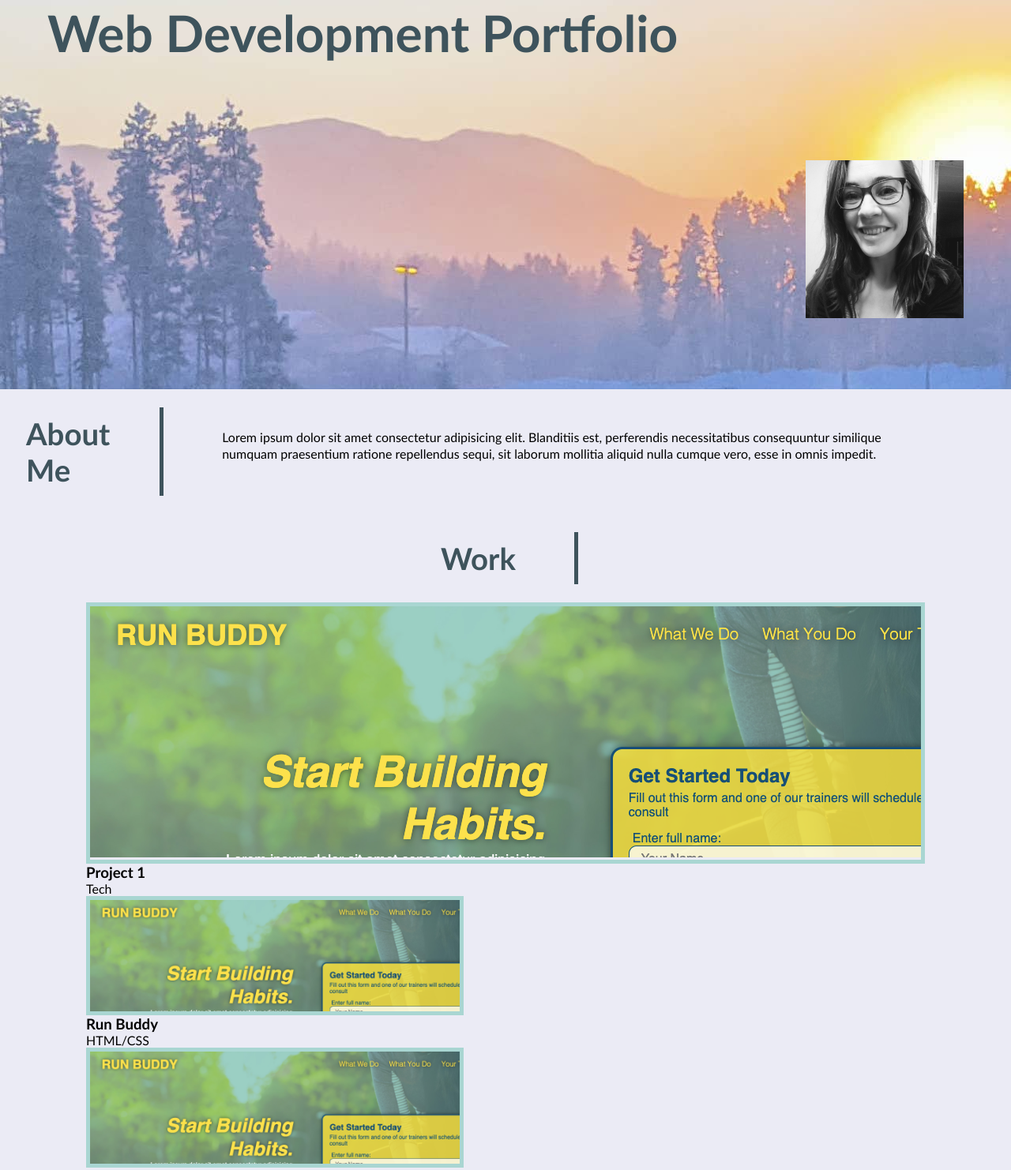
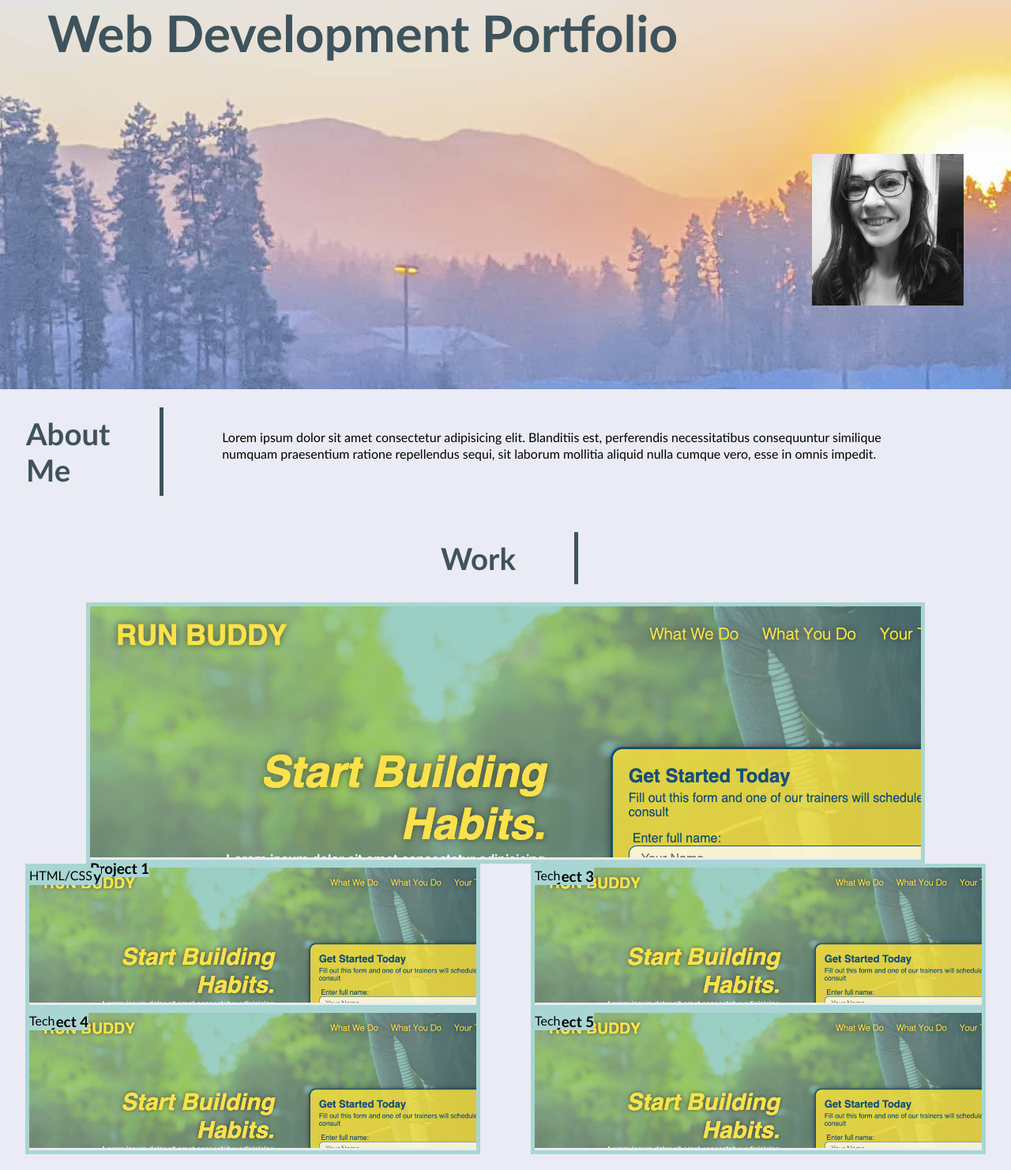
Before and after one commit to felicitybrammer/professional-portfolio, a plain HTML site: page index.html in a window 1280 px wide. Shown: the part 167-1649 px from the top of the page at 79% size. Drawn offline with Linux system fonts and the light colour scheme.

Commit message:
update work project containers

```diff
--- a/assets/css/style.css
+++ b/assets/css/style.css
@@ -73,25 +73,25 @@ header nav ul li a {
     /* background-color: #a9d6d2; */
     /* width: 80%; */
     color: #3e535c;
-    display: flex;
+    /* display: flex;
     align-items: flex-start;
-    flex-wrap: wrap;
+    flex-wrap: wrap; */
 }
 
 .hero img {
-    height: 200px;
-    width: 200px;
-    margin: 200px 0;
+    height: 12em;
+    width: 12em;
+    margin: 12em 0;
     /* border: 5px solid #a9d6d2; */
     z-index: 999;
 }
 /* Hero Style End */
 
 
-/* main {
+main {
     display: flex;
     flex-wrap: wrap;
-} */
+}
 
 /* About Me Style Start */
 
@@ -114,9 +114,14 @@ header nav ul li a {
      justify-content: space-around;
  }
 
+.large-proj-img {
+    border: 5px solid #a9d6d2;
+    position: relative;
+    text-align: center;
+    text-decoration: none;
+}
+
 .proj {
-    /* width: 610px;
-    height: 300px; */
     display: flex;
     margin: 0 auto;
     flex-flow: row wrap;
@@ -124,8 +129,6 @@ header nav ul li a {
 }
 
 .proj-link {
-    width: auto;
-    /* border: 5px solid #a9d6d2; */
     width: 45%;
 }
 
@@ -140,26 +143,26 @@ header nav ul li a {
     width: 100%;
 }
 
-.large-proj {}
-.large-proj-link {}
-.large-proj-img {
-    border: 5px solid #a9d6d2;
-}
-.large-proj-img img {}
 
 .label {
-    /* background-color: #a9d6d2; */
+    background-color: #a9d6d2;
     z-index: 999;
+    position: absolute;
 
+    text-decoration: none;
 }
 
 .label h3 {
     font-size: 26px;
+    bottom: 2.5em;
+    left: 1em;
 }
 
     .label p {
         font-size: 20px;
         font-style: lighter;
+        bottom: 0.5em;
+        left: 1em;
     }
 
 /* Work Style End */
@@ -174,58 +177,26 @@ header nav ul li a {
     justify-content: space-around;
     border-bottom: 5px solid;
     border-color: #3e535c;
-
 }
 
 /* Contact Me Style End */
 
-
-
 .flex-row {
     display: inline-flex;
 }
-
 
 .section-title {
     font-size: 3vw;
     color: #3e535c;
     border-right: 5px solid;
     border-color: #3e535c;
-    /* display: flex; */
-    /* flex-wrap: wrap; */
     padding: 10px;
-    /* height: 100%; */
-    /* width: 30%; */
     margin: 10%;
     width: 230px;
 }
 
+/* MEDIA QUERY FOR TABLETS AND SMALLER */
 
-
-/* MEDIA QUERY FOR SMALLER DESKTOP SCREENS AND SMALLER */
-/* @media screen and (max-width: 980px) {
-    header {
-        padding-bottom: 0;
-        justify-content: center;
-      }
-
-      header h1 {
-        width: 100%;
-        text-align: center;
-      }
-
-      header nav ul {
-        margin-top: 20px;
-        width: 100%;
-        justify-content: center;
-      }
-
-      header nav ul li a {
-        font-size: 20px;
-      }
-  }
-
-  /* MEDIA QUERY FOR TABLETS AND SMALLER */
 @media screen and (max-width: 768px) {
 .section-title {
     /* width: 95%; */
@@ -233,29 +204,15 @@ header nav ul li a {
     border-bottom: 5px solid ;
     border-color: #3e535c;
     }
-
-
 }
 
 /* MEDIA QUERY FOR MOBILE PHONES AND SMALLER */
+
 @media screen and (max-width: 575px) {
-    /* .hero {
-        width: 100%;
-    } */
-
     .section-title {
     /* width: 95%; */
     border-right: 0px;
     border-bottom: 5px solid ;
     border-color: #3e535c;
     }
-
-      /* #about-me p {
-        width: 100%;
 }
-
-      #work {
-        flex: 0 100%;
-      } */
-
-  }
--- a/index.html
+++ b/index.html
@@ -55,65 +55,59 @@
                 <div class="flex-row">
                     <h2 class="section-title">Work</h2>
                 </div>
-                <div class=large-proj>
-                    <div class="large-proj-link">
+
+                <!-- First Project image is larger -->
+                <div class="large-proj-img">
                     <a href="https://felicitybrammer.github.io/run-buddy/">
-                            <div class="large-proj-img">
                         <img src="assets/images/run-buddy.png" alt="" />
-                            </div>
                     </a>
-                    </div>
-                    <p>
                     <h3 class="label">Project 1</h3>
-                        <p class="label">Tech</p>
-                    </p>
+                    <!-- <p class="label">Tech</p> -->
                 </div>
 
-                <div class=proj">
+
+                <div class="proj">
+
                     <div class="proj-link">
+                            <div class="proj-img">
                                 <a href="https://felicitybrammer.github.io/run-buddy/">
-                            <div class="proj-img">
                                     <img src="assets/images/run-buddy.png" alt="" />
-                            </div>
                                 </a>
-                    </div>
-                    <p>
                                 <h3 class="label">Run Buddy</h3>
                                 <p class="label">HTML/CSS</p>
-                    </p>
+                            </div>
+                    </div>
+
                     <div class="proj-link">
+                            <div class="proj-img">
                                 <a href="https://felicitybrammer.github.io/run-buddy/">
-                            <div class="proj-img">
                                     <img src="assets/images/run-buddy.png" alt="" />
-                            </div>
                                 </a>
-                    </div>
-                    <p>
                                 <h3 class="label">Project 3</h3>
                                 <p class="label">Tech</p>
-                    </p>
+                            </div>
+                    </div>
+
                     <div class="proj-link">
+                        <div class="proj-img">
                             <a href="https://felicitybrammer.github.io/run-buddy/">
-                            <div class="proj-img">
                                 <img src="assets/images/run-buddy.png" alt="" />
-                            </div>
                             </a>
-                    </div>
-                    <p>
                             <h3 class="label">Project 4</h3>
                             <p class="label">Tech</p>
-                    </p>
+                        </div>
+                    </div>
+
                     <div class="proj-link">
+                        <div class="proj-img">
                             <a href="https://felicitybrammer.github.io/run-buddy/">
-                            <div class="proj-img">
                                 <img src="assets/images/run-buddy.png" alt="" />
-                            </div>
                             </a>
-                    </div>
-                    <p>
                             <h3 class="label">Project 5</h3>
                             <p class="label">Tech</p>
-                    </p>
+                        </div>
+                    </div>
+
                 </div>
             </section>
 
```
Lines whose indentation alone changed are shown as unchanged.
